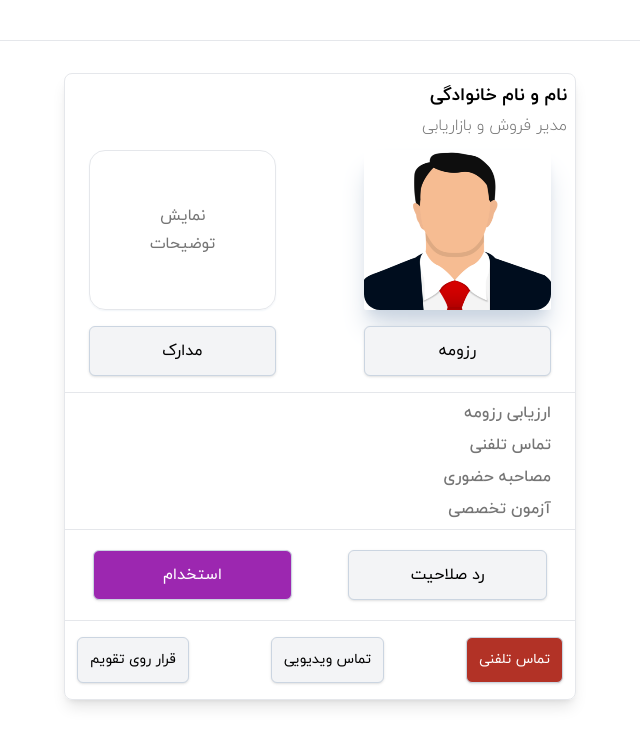
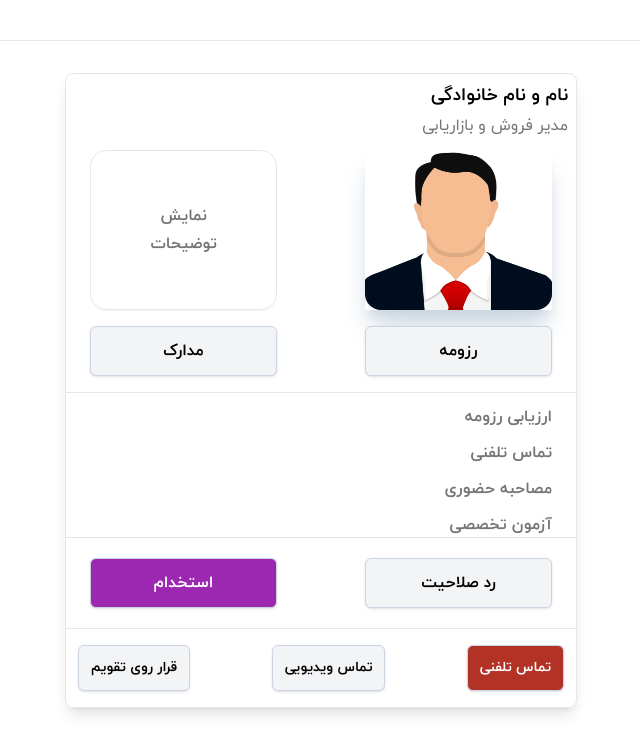
Before and after one commit to maryaaama/atslight, a React (Create React App) app: page /Candidate in a window 1280 px wide. Shown: the top 754 px of the page, without its empty margins (526-1166 px from the left). Built offline with nearby package versions, Linux system fonts and the light colour scheme; no server answers.

Commit message:
fix-change-styles

```diff
--- a/src/components/candidateCard/candidateCard.tsx
+++ b/src/components/candidateCard/candidateCard.tsx
@@ -24,11 +24,11 @@ export const CandidateCard = () => {
         className="rounded-xl m-1.5 border shadow w-[90px] h-[90px]"
       />
       <div className="w-[46%] m-1 pb-4">
-        <h2 className="pb-4">محمد علیپور</h2>
-        <p className="text-xs text-gray2">طراح و اجرای برنامه فروش</p>
+        <h2 className="pb-4 font-semibold text-lg">محمد علیپور</h2>
+        <p className="text-sm text-gray2 font-normal">طراح و اجرای برنامه فروش</p>
       </div>
       <div className="w-[28%] mx-1 my-0 py-2 rounded-xl shadow bg-white">
-        <h1 className="w-full text-center m-auto text-lg py-2">70%</h1>
+        <h1 className="w-full text-center m-auto text-xl py-2 font-medium">70%</h1>
         <div className="w-full md:text-2xl text-center m-auto p-0.5">
           <StarRating starClick={undefined}/>
         </div>
--- a/src/components/evaluationForm/evaluationForm.tsx
+++ b/src/components/evaluationForm/evaluationForm.tsx
@@ -7,7 +7,7 @@ const EvaluationForm = () => {
     <>
       <h1 className="font-bold absolute top-3">فرم ارزیابی</h1>
       <div className="flex flex-col md:flex-row items-start p-4 bg-white rounded border-t relative">
-        <p className="ml-8 text-right w-52 h-22 overflow-y-hidden verflow-auto break-words">
+        <p className="ml-8 font-semibold text-lg text-right w-52 h-22 overflow-y-hidden verflow-auto break-words">
           ارزیابی رزومه
         </p>
         <div className="mt-6 md:mt-0 text-5xl">
@@ -16,12 +16,12 @@ const EvaluationForm = () => {
       </div>
 
       <div className="mt-6">
-      <h1 className="text-right text-lg text-gray-600">نظر</h1>
+      <h1 className="text-right text-base text-gray-600 font-medium">نظر</h1>
       <textarea className="w-full h-20 p-2 border border-slate-400 rounded focus:outline-none focus:ring-gray-300 focus:ring-1"
         placeholder=""></textarea>
     </div>
 
-      <div className="flex flex-col md:flex-row items-start p-4 bg-white rounded relative mt-6">
+      <div className=" font-medium text-base flex flex-col md:flex-row items-start p-4 bg-white rounded relative mt-6">
         <p className="ml-8 text-right w-52 h-22 overflow-y-hidden verflow-auto break-words">
           جمع بندی
         </p>
@@ -30,7 +30,7 @@ const EvaluationForm = () => {
         </div>
       </div>
       <div className="w-full border-t mt-1">
-        <button className="bg-slate-300 m-5 px-2 py-1 rounded-md">ثبت</button>
+        <button className="bg-slate-300 m-5 px-2 py-1 text-base rounded-md">ثبت</button>
       </div>
     </>
   );
--- a/src/components/jobCard/JobCard.tsx
+++ b/src/components/jobCard/JobCard.tsx
@@ -10,7 +10,7 @@ export const JobCard = () => {
       className="flex w-auto m-1 border rounded-md bg-back shadow-sm hover:bg-gray-100 hover:shadow-lg items-center justify-between py-2"
     >
       <div className="w-[46%]">
-        <h2 className="pr-2">مدیر فروش</h2>
+        <h2 className="pr-2 font-medium text-lg">مدیر فروش</h2>
       </div>
       <Modal open={open} setOpen={setOpen} request={undefined} children={undefined} />
     </span>
--- a/src/components/personalCard/personalCard.tsx
+++ b/src/components/personalCard/personalCard.tsx
@@ -11,7 +11,7 @@ const PersonalCard = () => {
     <div className="flex flex-col mx-auto">
       <div className="my-2">
         <h1 className="text-lg font-bold mx-2">نام و نام خانوادگی</h1>
-        <p className="text-base font-light text-gray2 mx-2 my-1">
+        <p className="text-base font-normal text-gray2 mx-2 my-1">
           مدیر فروش و بازاریابی
         </p>
       </div>
@@ -27,17 +27,17 @@ const PersonalCard = () => {
           onClick={() => setOpen(true)}
           className="flex h-28 sm:h-40 w-1/2 flex-col mx-6 border rounded-2xl justify-between shadow-sm shadow-slate-100 cursor-pointer"
         >
-          <h1 className="text-base my-auto text-gray2 justify-center text-center leading-7">
+          <h1 className="text-base my-auto text-gray2 justify-center text-center leading-7 font-bold">
             نمایش<br />
             توضیحات
           </h1>
          </div>
       </div>
       <div className="w-full flex border-b py-4 gap-10">
-        <div className="w-1/2 mx-6 border text-center border-slate-300 rounded-md shadow py-3 font-normal bg-gray-100">
+        <div className="w-1/2 mx-6 border text-center border-slate-300 rounded-md shadow py-3 font-semibold bg-gray-100">
           <Button name="رزومه" className={""} />
         </div>
-        <div className="w-1/2 mx-6 border text-center border-slate-300 rounded-md shadow py-3 font-normal bg-gray-100">
+        <div className="w-1/2 mx-6 border text-center border-slate-300 rounded-md shadow py-3 font-semibold bg-gray-100">
           <Button name="مدارک" className={""} />
         </div>
       </div>
--- a/src/routes/candidate/page.tsx
+++ b/src/routes/candidate/page.tsx
@@ -34,52 +34,52 @@ export default function Candidate() {
       <div className="sm:h-11/12 max-sm:w-screen max-w-lg mx-auto sm:border sm:mt-8 sm:rounded-lg sm:items-center sm:shadow-lg">
         <PersonalCard />
         <div className="w-full">
-          <div className="flex justify-between mx-6 my-2">
-            <div className="text-base text-gray2 font-medium">
+          <div className="flex justify-between mx-6 my-3">
+            <div className="text-base text-gray2 font-bold">
               ارزیابی رزومه
             </div>
             <div className="text-2xl">
             <EvaluateModal/>
             </div>
           </div>
-          <div className="flex justify-between mx-6 my-2">
-            <div className="text-base text-gray2 font-medium">تماس تلفنی</div>
+          <div className="flex justify-between mx-6 my-3">
+            <div className="text-base text-gray2 font-bold">تماس تلفنی</div>
             <div className="text-2xl">
              <EvaluateModal/>
             </div>
           </div>
-          <div className="flex justify-between mx-6 my-2">
-            <div className="text-base text-gray2 font-medium">مصاحبه حضوری</div>
+          <div className="flex justify-between mx-6 my-3">
+            <div className="text-base text-gray2 font-bold">مصاحبه حضوری</div>
             <div className="text-2xl">
             <EvaluateModal/>
             </div>
           </div>
-          <div className="flex justify-between mx-6 my-2">
-            <div className="text-base text-gray2 font-medium">آزمون تخصصی</div>
+          <div className="flex justify-between mx-6 mt-3">
+            <div className="text-base text-gray2 font-bold">آزمون تخصصی</div>
             <div className="text-2xl">
             <EvaluateModal/>
             </div>
           </div>
         </div>
-        <div className="w-full flex border-t py-5">
-          <div className="w-1/2 text-center border border-slate-300 rounded-md shadow mx-7 py-3 font-normal bg-gray-100">
+        <div className="w-full flex border-t py-5 flex-row-2 justify-between items-center gap-10">
+          <div className="w-1/2 text-center border border-slate-300 rounded-md shadow mx-6 py-3 font-semibold bg-gray-100">
             <Button name="رد صلاحیت" className={""} />
           </div>
-          <div className="w-1/2 text-center border border-slate-300 rounded-md shadow mx-7 py-3 font-normal bg-primary text-white">
+          <div className="w-1/2 text-center border border-slate-300 rounded-md shadow mx-6 py-3 font-semibold bg-primary text-white">
             <Button name="استخدام" className={""} />
           </div>
         </div>
         <div className="flex flex-row py-4 px-3 justify-between border-t">
           <Button
-            className="m-auto text-center border border-slate-300 p-3 text-sm rounded-md bg-[#b23226] text-white shadow font-normal"
+            className="m-auto text-center border border-slate-300 p-3 text-sm rounded-md bg-[#b23226] text-white shadow font-semibold"
             name={"تماس تلفنی"}
           />
           <Button
-            className="m-auto text-center border border-slate-300 p-3 text-sm rounded-md shadow font-normal bg-gray-100"
+            className="m-auto text-center border border-slate-300 p-3 text-sm rounded-md shadow font-semibold bg-gray-100"
             name={"تماس ویدیویی"}
           />
           <Button
-            className="m-auto text-center border border-slate-300 p-3 text-sm rounded-md shadow font-normal bg-gray-100"
+            className="m-auto text-center border border-slate-300 p-3 text-sm rounded-md shadow font-semibold bg-gray-100"
             name={"قرار روی تقویم"}
           />
         </div>
```
